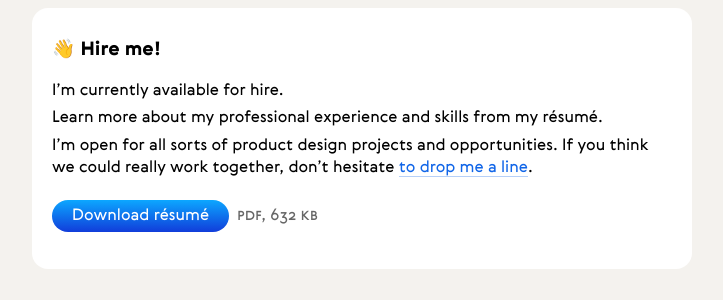
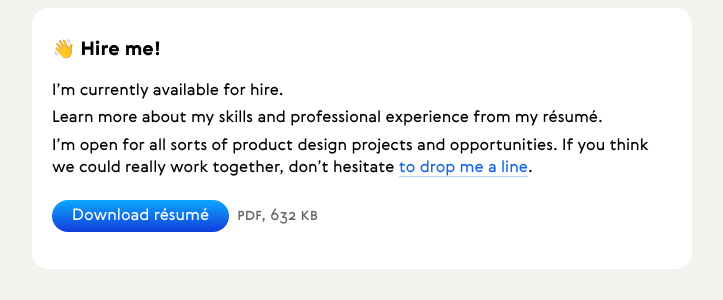
Before and after one commit to danielverdugo/danielverdugo.github.io, a Jekyll site: the page built from index.html, in a window 1280 px wide. Shown: the part 1617-1917 px from the top of the page, without its empty margins (298-1021 px from the left). Built offline with Jekyll 4.4.1, drawn with Linux system fonts in a browser that asks for light colours; comment, search, counter and statistics services are not loaded.

Commit message:
Edited hireme text

```diff
--- a/index.html
+++ b/index.html
@@ -160,7 +160,7 @@ title: Daniel Verdugo Nosov
                     <p>&nbsp;</p>
                     <h3>👋&nbsp;Hire&nbsp;me!</h3>
                     <p>I&rsquo;m currently available for&nbsp;hire.</p>
-                    <p>Learn more about my&nbsp;professional experience and skills from my&nbsp;résumé.</a></p>
+                    <p>Learn more about my&nbsp;skills and professional experience from my&nbsp;résumé.</a></p>
                     <p>I&rsquo;m open for all sorts of&nbsp;product design projects and opportunities. If&nbsp;you think we could really work together, don&rsquo;t hesitate <a href="mailto:hello&#64;danielverdugo.com">to&nbsp;drop&nbsp;me a&nbsp;line</a>.</p>
                     <p style="margin-top: 1.25em;"><a href="/danielverdugo-cv-2020.pdf" download="/danielverdugo-cv-2020.pdf" class="email" id="cv-link">Download résumé</a>&nbsp;<span class="file">pdf,&nbsp;632&nbsp;kb</span></p>
                 </div>
```
